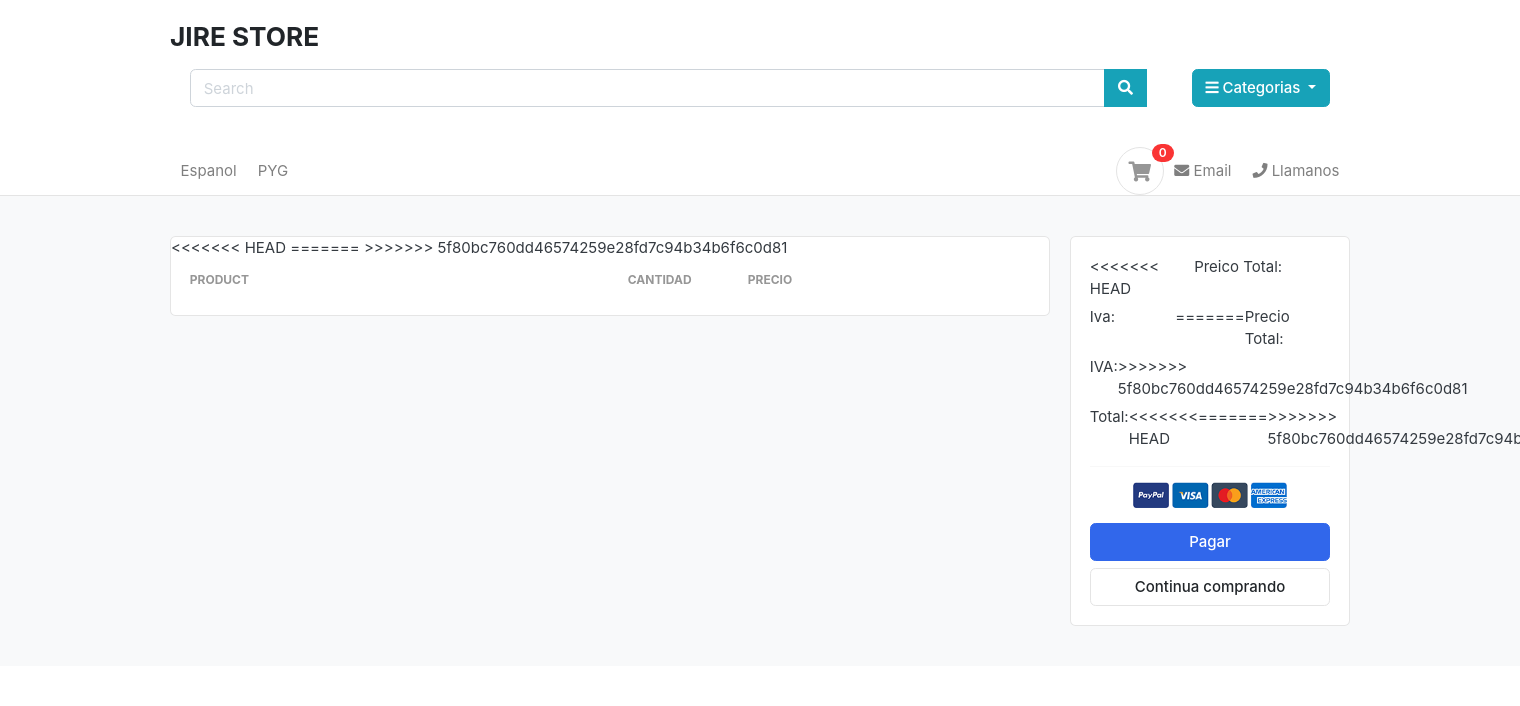
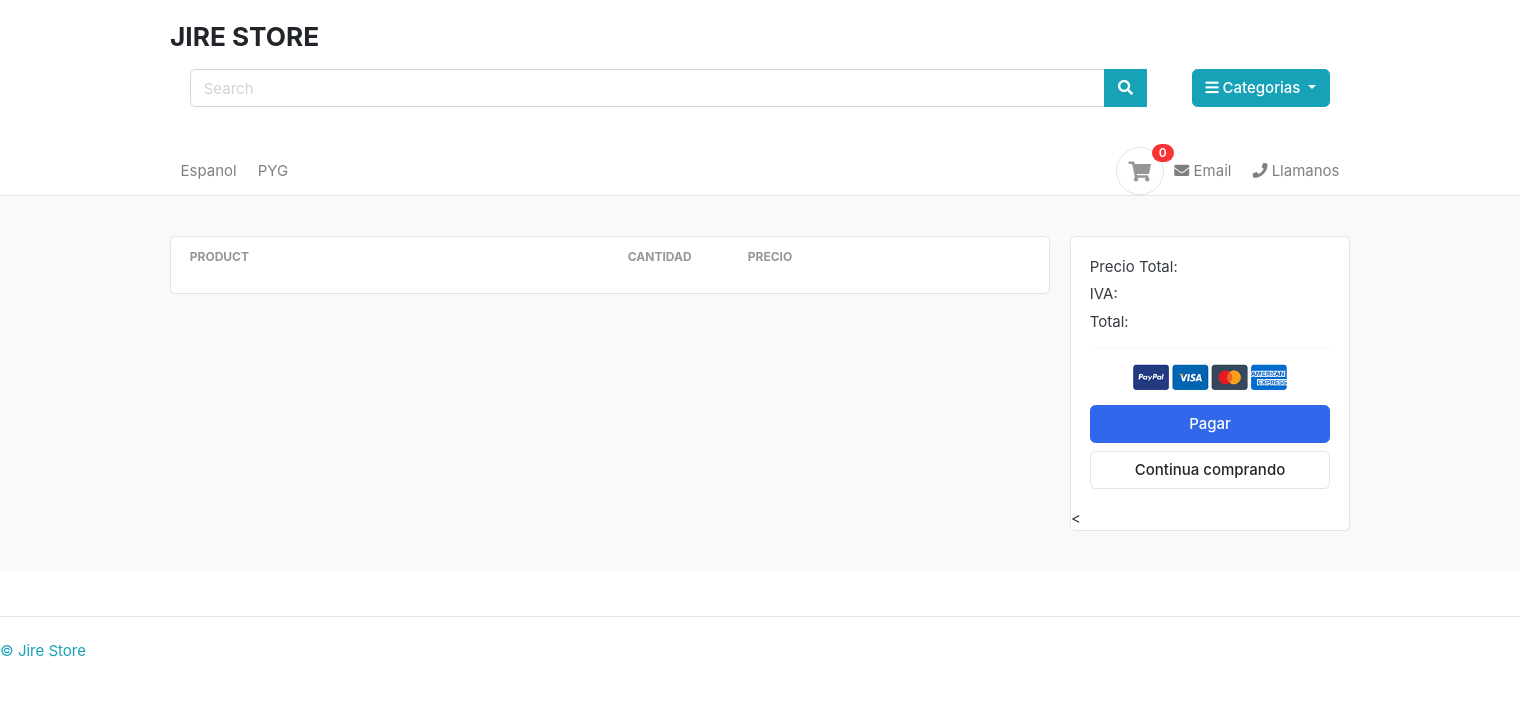
Before and after one commit to VictorPcode/jsecommerce, a Django app: template template/carrito.html in a window 1520 px wide; the page is wider, and only the part inside the window is pictured. Shown: the top 706 px of that part. Run offline with Django 4.2, Linux system fonts and the light colour scheme; the template is opened without the code that fills it, so the values that code supplies are empty; some libraries are stand-ins or nearby versions; some web fonts are replaced.

Commit message:
de vuelta en el camido 2.0

```diff
--- a/template/carrito.html
+++ b/template/carrito.html
@@ -6,7 +6,7 @@
 <section class="section-content padding-y bg">
     <div class="container">
 
-    <!-- ============================ COMPONENT 1 ================================= -->
+
 
     <div class="row">
         <aside class="col-lg-9">
@@ -21,47 +21,6 @@
     </tr>
     </thead>
     <tbody>
-<<<<<<< HEAD
-
-    {% for carritoItem in carritoItem %}
-
-    <tr>
-        <td>
-            <figure class="itemside align-items-center">
-                <div class="aside"><img src="{{carritoItem.product.images.url}}" class="img-sm"></div>
-                <figcaption class="info">
-                    <a href="#" class="title text-dark">{{carritoItem.product.nombre_producto}}</a>
-                    <p class="text-muted small">Matrix: 25 Mpx <br> Marca: Canon</p>
-                </figcaption>
-            </figure>
-        </td>
-        <td>
-            <!-- col.// -->
-                        <div class="col">
-                            <div class="input-group input-spinner">
-                                <div class="input-group-prepend">
-                                <button class="btn btn-light" type="button" id="button-plus"> <i class="fa fa-minus"></i> </button>
-                                </div>
-                                <input type="text" class="form-control"  value="{{carritoItem.cantidad}}">
-                                <div class="input-group-append">
-                                <button class="btn btn-light" type="button" id="button-minus"> <i class="fa fa-plus"></i> </button>
-                                </div>
-                            </div> <!-- input-group.// -->
-                        </div> <!-- col.// -->
-        </td>
-        <td>
-            <div class="price-wrap">
-                <var class="price">PY {{carritoItem.subtotal}}</var>
-                <small class="text-muted">PY {{carritoItem.product.precio}} c/u </small>
-            </div> <!-- price-wrap .// -->
-        </td>
-        <td class="text-right">
-        <a href="" class="btn btn-danger"> Eliminar</a>
-        </td>
-    </tr>
-
-    {%endfor%}
-=======
 
         {% for carritoItem in carritoItems %}
         <tr>
@@ -84,14 +43,14 @@
                         <div class="input-group-append">
                             <a href="{% url 'agregarCarrito' carritoItem.product_id %}" class="btn btn-light" type="button" id="button-minus"> <i class="fa fa-plus"></i> </a>
                         </div>
-                    </div> <!-- input-group.// -->
-                </div> <!-- col.// -->
+                    </div>
+                </div>
             </td>
             <td>
                 <div class="price-wrap">
                     <var class="price">PY {{ carritoItem.sub_total }}</var>
                     <small class="text-muted"> ${{ carritoItem.product.precio}} cada uno </small>
-                </div> <!-- price-wrap .// -->
+                </div>
             </td>
             <td class="text-right">
                 <a href="{% url 'eliminar_del_carrito' carritoItem.product.producto_slug %}" class="btn btn-danger"> Eliminar</a>
@@ -99,39 +58,26 @@
         </tr>
         {% endfor %}
 
->>>>>>> 5f80bc760dd46574259e28fd7c94b34b6f6c0d81
     </tbody>
     </table>
-    </div> <!-- card.// -->
+    </div>
 
-        </aside> <!-- col.// -->
+        </aside>
         <aside class="col-lg-3">
 
             <div class="card">
             <div class="card-body">
                 <dl class="dlist-align">
-<<<<<<< HEAD
-                  <dt>Preico Total:</dt>
-                  <dd class="text-right">{{total}}</dd>
-                </dl>
-                <dl class="dlist-align">
-                  <dt>Iva:</dt>
-=======
                   <dt>Precio Total:</dt>
                   <dd class="text-right"> {{total}}</dd>
                 </dl>
                 <dl class="dlist-align">
                   <dt>IVA:</dt>
->>>>>>> 5f80bc760dd46574259e28fd7c94b34b6f6c0d81
                   <dd class="text-right">{{iva}}</dd>
                 </dl>
                 <dl class="dlist-align">
                   <dt>Total:</dt>
-<<<<<<< HEAD
-                  <dd class="text-right text-dark b"><strong>{{granTotal}}</strong></dd>
-=======
                   <dd class="text-right text-dark b"><strong>{{grand_total}}</strong></dd>
->>>>>>> 5f80bc760dd46574259e28fd7c94b34b6f6c0d81
                 </dl>
                 <hr>
                 <p class="text-center mb-3">
@@ -139,16 +85,15 @@
                 </p>
                 <a href="./place-order.html" class="btn btn-primary btn-block"> Pagar </a>
                 <a href="./store.html" class="btn btn-light btn-block">Continua comprando</a>
-            </div> <!-- card-body.// -->
-            </div> <!-- card.// -->
+            </div> <
+            </div>
 
-    </aside> <!-- col.// -->
+    </aside>
 
 
-    </div> <!-- row.// -->
-    <!-- ============================ COMPONENT 1 END .// ================================= -->
+    </div>
 
-    </div> <!-- container .//  -->
+    </div>
     </section>
-    <!-- ========================= SECTION CONTENT END// ========================= -->
+
     {%endblock%}
```
Also changed, not shown: media/photos/categories/jeans_premium.jpg (added), media/photos/categories/remeras.jpg (added), media/photos/products/jeans_premium_XZqeggE.jpg (added), media/photos/products/jeans_sport_elegant_p0wIxjo.jpg (added), media/photos/products/remeras_DNrnMDE.jpg (added), 1 other file.
